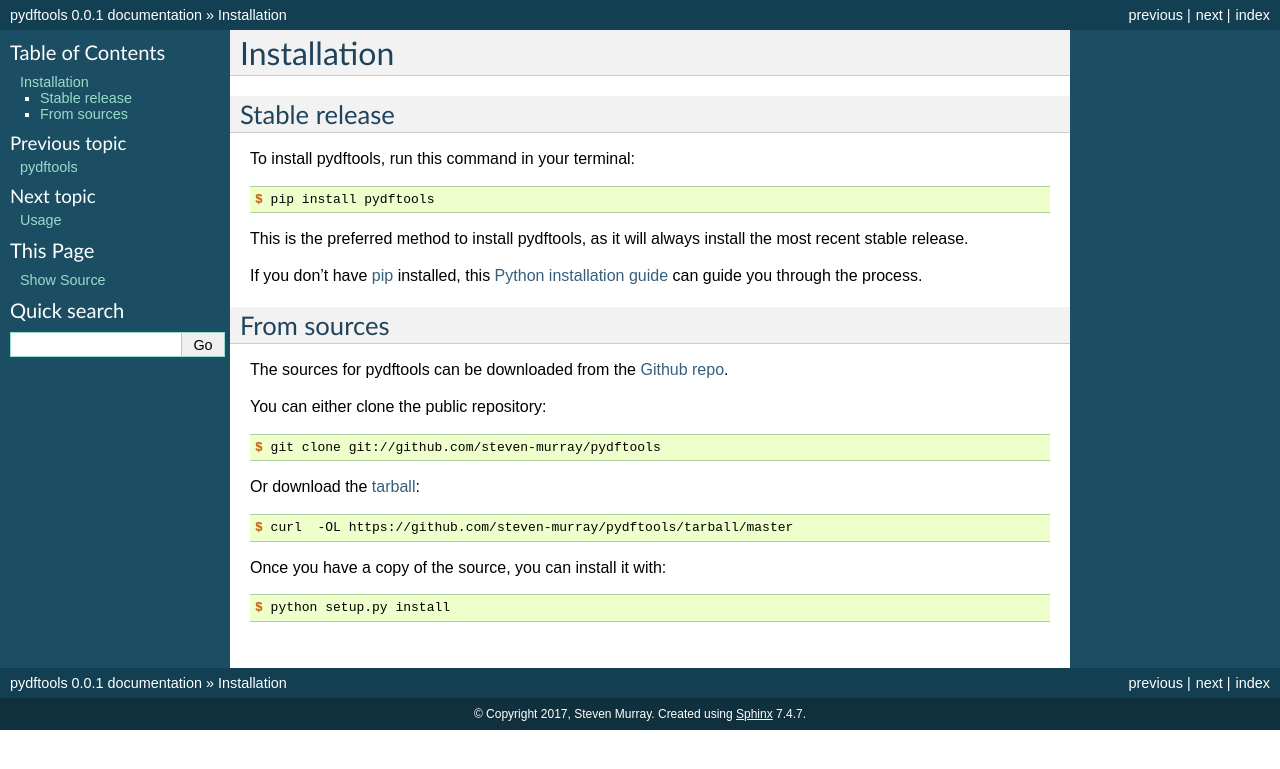
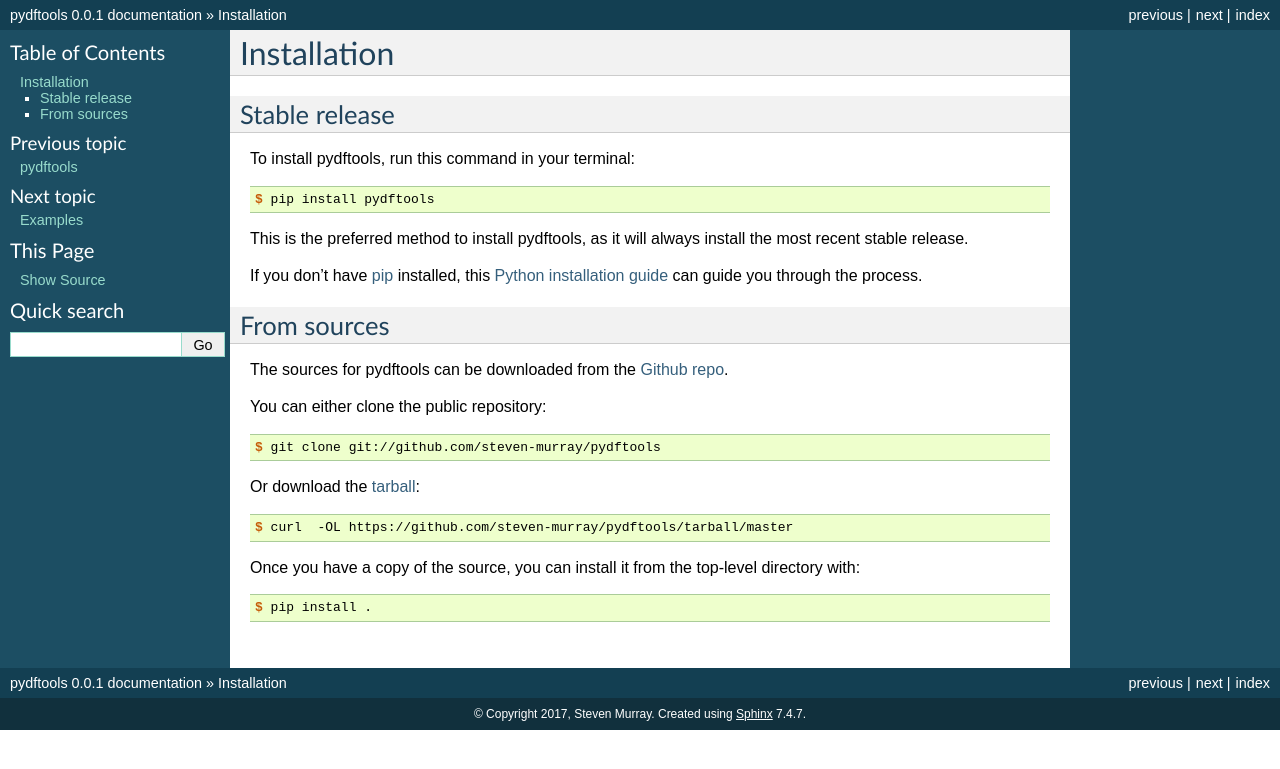
Before and after one commit to steven-murray/pydftools, a Sphinx documentation site: the page built from docs/installation.rst, in a window 1280 px wide. Shown: the top 769 px of the page. Built offline with Sphinx 7.4.7, drawn with Linux system fonts in a browser that asks for light colours; pages that are not in the unit, such as notebooks, are missing from menus.

Commit message:
many changes to docs

```diff
--- a/README.rst
+++ b/README.rst
@@ -26,7 +26,7 @@
 
 From ``dftool``'s description:
 
-    Description: This package can find the most likely P parameters of a D-dimensional distribution function (DF) generating
+    This package can find the most likely P parameters of a D-dimensional distribution function (DF) generating
     N objects, where each object is specified by D observables with measurement uncertainties. For instance, if the objects
     are galaxies, it can fit a MF (P=1), a mass-size distribution (P=2) or the mass-spin-morphology distribution (P=3).
     Unlike most common fitting approaches, this method accurately accounts for measurement is uncertainties and complex
@@ -35,9 +35,7 @@
 In short, clean out Eddington bias from your fits:
 
 .. image:: https://user-images.githubusercontent.com/1272030/31757852-60cb6ebc-b4dd-11e7-8ce9-32b3232e8f94.png
-   :height: 100px
-   :width: 200 px
-   :scale: 50 %
+   :scale: 30 %
 
 * Free software: MIT license
 * Documentation: https://pydftools.readthedocs.io.
--- a/docs/conf.py
+++ b/docs/conf.py
@@ -40,7 +40,7 @@
 
 # Add any Sphinx extension module names here, as strings. They can be
 # extensions coming with Sphinx (named 'sphinx.ext.*') or your custom ones.
-extensions = ['sphinx.ext.autodoc', 'sphinx.ext.viewcode']
+extensions = ['sphinx.ext.autodoc', 'sphinx.ext.viewcode','numpydoc','sphinx.ext.mathjax']
 
 # Add any paths that contain templates here, relative to this directory.
 templates_path = ['_templates']
--- a/docs/index.rst
+++ b/docs/index.rst
@@ -1,14 +1,13 @@
-Welcome to pydftools's documentation!
-======================================
+.. include:: ../README.rst
 
-Contents:
+Contents
+--------
 
 .. toctree::
    :maxdepth: 2
 
-   readme
    installation
-   usage
+   examples
    modules
    contributing
    authors
--- a/docs/installation.rst
+++ b/docs/installation.rst
@@ -40,11 +40,11 @@
 
     $ curl  -OL https://github.com/steven-murray/pydftools/tarball/master
 
-Once you have a copy of the source, you can install it with:
+Once you have a copy of the source, you can install it from the top-level directory with:
 
 .. code-block:: console
 
-    $ python setup.py install
+    $ pip install .
 
 
 .. _Github repo: https://github.com/steven-murray/pydftools
--- a/docs/readme.rst
+++ /dev/null
@@ -1 +0,0 @@
-.. include:: ../README.rst
--- a/requirements_dev.txt
+++ b/requirements_dev.txt
@@ -10,3 +10,4 @@
 PyYAML==3.11
 pytest==2.9.2
 pytest-runner==2.11.1
+numpydoc==0.7.0
```
Also changed, not shown: docs/examples.rst (added, +11 -0 lines), docs/usage.rst (deleted, +0 -7 lines), docs/example_notebooks/example_lss.ipynb, 4 other files.
